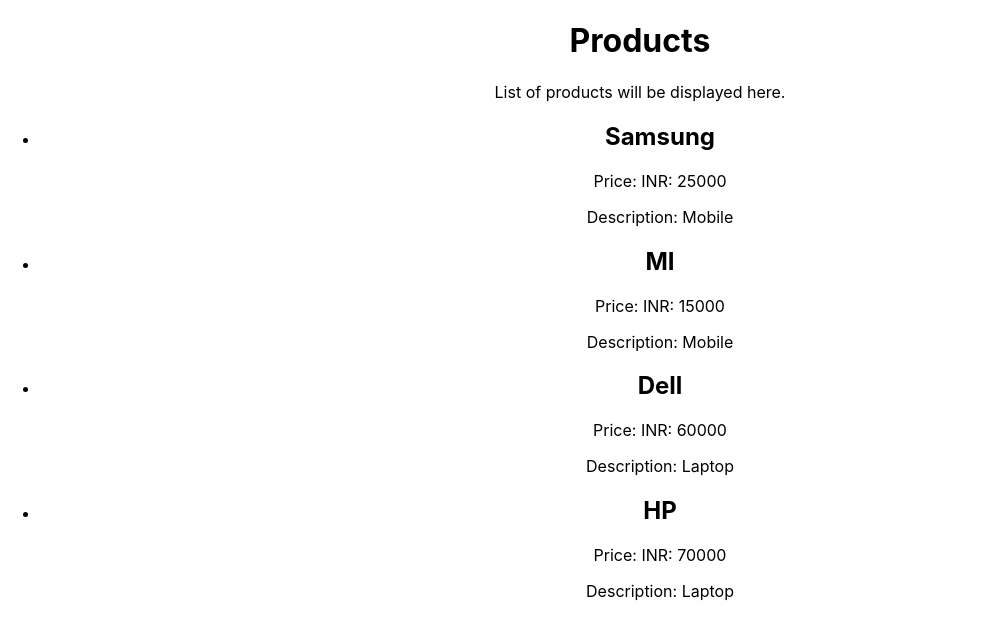
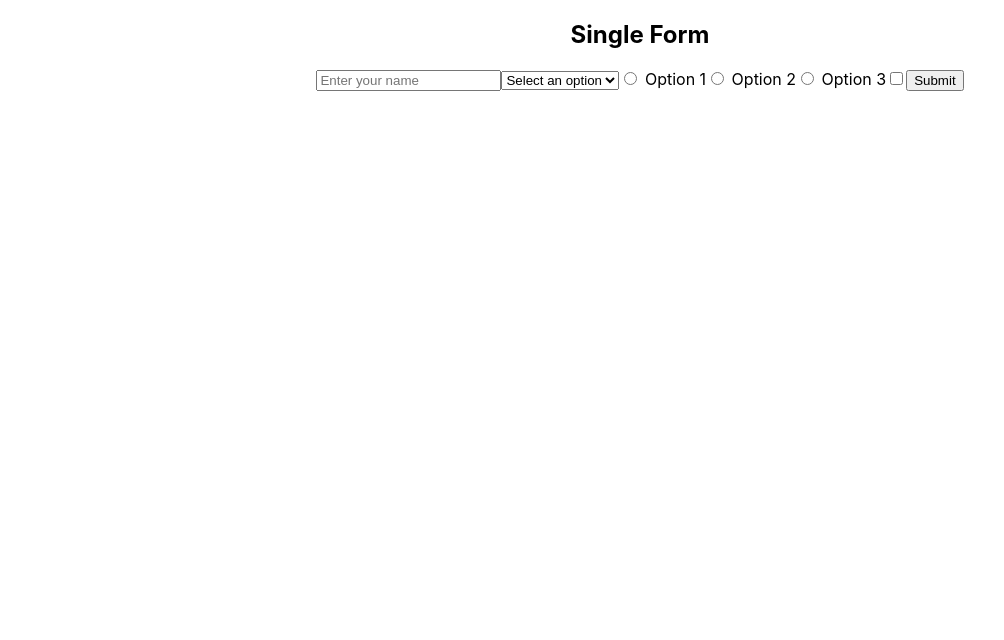
Before and after one commit to veerabrahmam952/react, a React (Create React App) app in the folder my-app/: page / in a window 1280 px wide. Shown: the top 640 px of the page, without its empty margins (0-1004 px from the left). Built offline with nearby package versions, Linux system fonts and the light colour scheme.

Commit message:
Add UserForm and SingleForm components

```diff
--- a/my-app/src/App.js
+++ b/my-app/src/App.js
@@ -5,6 +5,7 @@
 import Counter from './Counter.js';
 import { UserStatus, UserStatusTernary, UserStatusLogicalAnd } from './UserStatus.js';
 import Products from './Products.js';
+import {UserForm, SingleForm} from './components/UserForm.js';
 
 function App() {
   const products = [
@@ -35,7 +36,8 @@
       {/* <UserStatus isLoggedIn={false}/> */}
       {/* <UserStatusTernary isLoggedIn={false}/> */}
       {/* <UserStatusLogicalAnd isLoggedIn={true}/> */}
-      {products.length > 0 ? <Products products={products}/>: <p>No products available</p>}
+      {/* {products.length > 0 ? <Products products={products}/>: <p>No products available</p>} */}
+      <SingleForm />
     </div>
   );
 }
--- /dev/null
+++ b/my-app/src/components/UserForm.js
@@ -0,0 +1,61 @@
+import React from "react";
+
+function UserForm() {
+    const [name, setName] = React.useState('');
+    const [selectedOption, setSelectedOption] = React.useState('');
+    const [selectedRadio, setSelectedRadio] = React.useState('');
+    const [selectedCheckbox, setSelectedCheckbox] = React.useState(false);
+    const handleCheckBox = (event) => {
+        console.log(event.target.checked);
+        setSelectedCheckbox(event.target.checked);
+    };
+    return(
+        <>
+        <input type="text" placeholder="Enter your name"  value={name} onChange={(e) => setName(e.target.value)}/>
+        <select value={selectedOption} onChange={(e) => setSelectedOption(e.target.value)}>
+            <option value="">Select an option</option>
+            <option value="option1">Option 1</option>
+            <option value="option2">Option 2</option>
+            <option value="option3">Option 3</option>
+        </select>
+        <input type="radio" id="option1" name="options" value="option1" checked={selectedRadio === 'option1'}  onChange={(e) => setSelectedRadio(e.target.value)}/> Option 1
+        <input type="radio" id="option2" name="options" value="option2" checked={selectedRadio === 'option2'}  onChange={(e) => setSelectedRadio(e.target.value)}/> Option 2
+        <input type="radio" id="option3" name="options" value="option3" checked={selectedRadio === 'option3'}  onChange={(e) => setSelectedRadio(e.target.value)}/> Option 3
+        <input type="checkbox" id="subscribe" name="subscribe" value="subscribe" checked={selectedCheckbox} onChange={(e) => handleCheckBox(e)} />
+        {name} <br />
+        {selectedCheckbox ? "Subscribed" : "Not Subscribed"} <br />
+        </>
+    )
+}
+
+function SingleForm() {
+    const [form, setForm] = React.useState({
+        name: '',
+        selectedOption: '',
+        selectedRadio: '',
+        selectedCheckbox: false
+    });
+    function handleSubmit(e) {
+        e.preventDefault();
+        console.log(form);
+    }
+    return (
+        <form onSubmit={handleSubmit}>
+            <h2>Single Form</h2>
+            <input type="text" placeholder="Enter your name" value={form.name} onChange={(e) => setForm({ ...form, name: e.target.value })} />
+            <select value={form.selectedOption} onChange={(e) => setForm({ ...form, selectedOption: e.target.value })}>
+                <option value="">Select an option</option>
+                <option value="option1">Option 1</option>
+                <option value="option2">Option 2</option>
+                <option value="option3">Option 3</option>
+            </select>
+            <input type="radio" id="option1" name="options" value="option1" checked={form.selectedRadio === 'option1'} onChange={(e) => setForm({ ...form, selectedRadio: e.target.value })} /> Option 1
+            <input type="radio" id="option2" name="options" value="option2" checked={form.selectedRadio === 'option2'} onChange={(e) => setForm({ ...form, selectedRadio: e.target.value })} /> Option 2
+            <input type="radio" id="option3" name="options" value="option3" checked={form.selectedRadio === 'option3'} onChange={(e) => setForm({ ...form, selectedRadio: e.target.value })} /> Option 3
+            <input type="checkbox" id="subscribe" name="subscribe" value="subscribe" checked={form.selectedCheckbox} onChange={(e) => setForm({ ...form, selectedCheckbox: e.target.checked })} />
+            <button type="submit">Submit</button>
+        </form>
+    );
+}
+
+export {UserForm, SingleForm};
```
